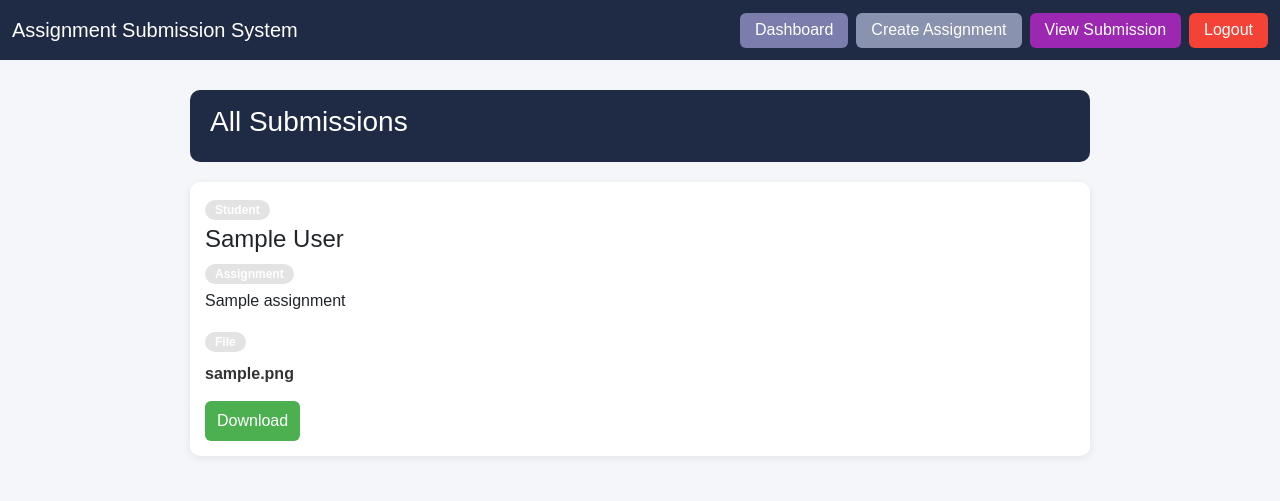
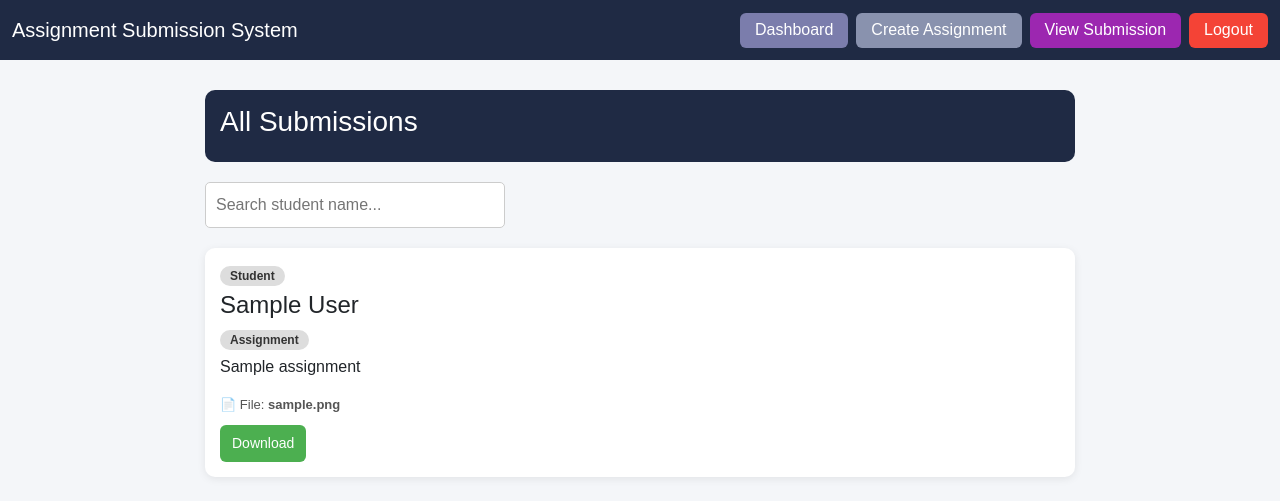
Before and after one commit to Ainaa06K/Mini-Project-2, a PHP site: page /view_submission.php in a window 1280 px wide. Shown: the top 501 px of the page. Run offline with PHP 8.4, Linux system fonts and the light colour scheme; the visitor is signed in with stand-in values (Sample User, id 1); tables that the repository leaves empty hold one stand-in row (values such as "Sample post"); a stand-in replaces the project's code that opens the database connection.

Commit message:
Fix some error

```diff
--- a/view_submission.php
+++ b/view_submission.php
@@ -1,159 +1,146 @@
 <?php
-include 'header.php';
-include 'db.php';
+/* ============================================================
+   1. INITIALIZATION & SESSION
+   ============================================================ */
+include 'config.php';
 
-$user_id = $_SESSION['user_id'];
-$role = $_SESSION['role'];
-?>
-
-<style>
-body{
-    background:#f4f6f9;
-    font-family: Arial;
+// Ensure session is active before checking login status
+if (session_status() === PHP_SESSION_NONE) {
+    session_start();
 }
 
-.container-box{
-    max-width:900px;
-    margin:30px auto;
+$user_id = $_SESSION['user_id'] ?? null;
+$role = $_SESSION['role'] ?? null;
+
+/* ============================================================
+   2. SECURITY CHECK
+   ============================================================ */
+if (!$user_id) {
+    header("Location: login.php");
+    exit();
 }
 
-.title-box{
-    background:#1f2a44;
-    color:white;
-    padding:15px 20px;
-    border-radius:10px;
-    margin-bottom:20px;
-}
+/* ============================================================
+   3. AJAX SEARCH LOGIC (The "Stop" Gate)
+   ============================================================ */
+if (isset($_GET['ajax'])) {
 
-.card-sub{
-    background:white;
-    padding:15px;
-    border-radius:10px;
-    margin-bottom:15px;
-    box-shadow:0 2px 8px rgba(0,0,0,0.08);
-    transition:0.3s;
-}
+    $q = $_GET['q'] ?? '';
+    $search = "%$q%";
 
-.card-sub:hover{
-    transform:scale(1.01);
-}
-
-.badge{
-    display:inline-block;
-    padding:4px 10px;
-    border-radius:20px;
-    background:#e3e3e3;
-    font-size:12px;
-    margin-bottom:5px;
-}
-
-.file-box{
-    font-weight:600;
-    color:#333;
-    margin:5px 0;
-}
-
-.btn-download{
-    display:inline-block;
-    margin-top:10px;
-    padding:8px 12px;
-    background:#4caf50;
-    color:white;
-    text-decoration:none;
-    border-radius:6px;
-}
-
-.btn-download:hover{
-    background:#388e3c;
-    color:white;
-}
-</style>
-
-<div class="container-box">
-
-<?php if($role == 'admin'){ ?>
-
-    <div class="title-box">
-        <h3>All Submissions</h3>
-    </div>
-
-    <?php
-    $sql = "SELECT users.name, assignments.title, submissions.file
+    /* ADMIN VIEW - Search by student name */
+    if ($role == 'admin') {
+        $stmt = $conn->prepare("
+            SELECT users.name, assignments.title, submissions.file
             FROM submissions
             JOIN users ON submissions.user_id = users.id
-            JOIN assignments ON submissions.assignment_id = assignments.id";
-
-    $result = $conn->query($sql);
-
-    while($row = $result->fetch_assoc()){
-    ?>
-
-        <div class="card-sub">
-
-            <div class="badge">Student</div>
-            <h4><?= htmlspecialchars($row['name']); ?></h4>
-
-            <div class="badge">Assignment</div>
-            <p><?= htmlspecialchars($row['title']); ?></p>
-
-            <!-- FILE NAME (NEW ADD) -->
-            <div class="badge">File</div>
-            <div class="file-box">
-                <?= htmlspecialchars($row['file']); ?>
-            </div>
-
-            <a class="btn-download"
-               href="uploads/<?= urlencode($row['file']); ?>"
-               download>
-                Download
-            </a>
-
-        </div>
-
-    <?php } ?>
-
-<?php } else { ?>
-
-    <div class="title-box">
-        <h3>My Submissions</h3>
-    </div>
-
-    <?php
+            JOIN assignments ON submissions.assignment_id = assignments.id
+            WHERE users.name LIKE ?
+        ");
+        $stmt->bind_param("s", $search);
+    }
+    /* STUDENT VIEW - Only see own submissions */
+    else {
         $stmt = $conn->prepare("
             SELECT assignments.title, submissions.file
             FROM submissions
             JOIN assignments ON submissions.assignment_id = assignments.id
             WHERE submissions.user_id = ?
         ");
+        $stmt->bind_param("i", $user_id);
+    }
 
-    $stmt->bind_param("i", $user_id);
     $stmt->execute();
     $result = $stmt->get_result();
 
-    while($row = $result->fetch_assoc()){
+    if ($result->num_rows > 0) {
+        while ($row = $result->fetch_assoc()) {
+            echo "<div class='card-sub'>";
+
+            if ($role == 'admin') {
+                echo "<div class='badge'>Student</div>";
+                echo "<h4>" . htmlspecialchars($row['name']) . "</h4>";
+            }
+
+            echo "<div class='badge'>Assignment</div>";
+            echo "<p>" . htmlspecialchars($row['title']) . "</p>";
+
+            $fileName = basename($row['file']);
+            echo "<div style='margin-top:5px; font-size:13px; color:#555;'>
+                    📄 File: <b>" . htmlspecialchars($fileName) . "</b>
+                  </div>";
+
+            echo "<a class='btn-download' href='uploads/{$row['file']}' download>Download</a>";
+            echo "</div>";
+        }
+    } else {
+        echo "<p style='padding:20px;'>No results found.</p>";
+    }
+
+    // CRITICAL: Stop the script here so header.php doesn't load into the AJAX result!
+    exit();
+}
+
+/* ============================================================
+   4. NORMAL PAGE LOAD (Include the visual header here)
+   ============================================================ */
+include 'header.php';
 ?>
 
-        <div class="card-sub">
+<style>
+    body { background:#f4f6f9; font-family: Arial, sans-serif; margin: 0; }
+    .container-box { max-width:900px; margin:30px auto; padding: 0 15px; }
+    .title-box { background:#1f2a44; color:white; padding:15px; border-radius:10px; margin-bottom:20px; }
+    .card-sub { background:white; padding:15px; margin-bottom:15px; border-radius:10px; box-shadow:0 2px 8px rgba(0,0,0,0.08); transition: 0.2s; }
+    .card-sub:hover { transform:scale(1.01); }
+    .badge { display:inline-block; padding:4px 10px; border-radius:20px; background:#ddd; font-size:12px; margin-bottom:5px; color: #333; }
+    .btn-download { display:inline-block; margin-top:10px; padding:8px 12px; background:#4caf50; color:white; text-decoration:none; border-radius:6px; font-size: 14px; }
+    .btn-download:hover { background: #45a049; }
+    #search { padding:10px; width:100%; max-width:300px; margin-bottom:20px; border: 1px solid #ccc; border-radius: 5px; }
+</style>
 
-            <div class="badge">Assignment</div>
-            <p><?= htmlspecialchars($row['title']); ?></p>
-
-            <!-- FILE NAME (NEW ADD) -->
-            <div class="badge">File</div>
-            <div class="file-box">
-                <?= htmlspecialchars($row['file']); ?>
+<div class="container-box">
+    <div class="title-box">
+        <h3><?= ($role == 'admin') ? 'All Submissions' : 'My Submissions' ?></h3>
     </div>
 
-            <a class="btn-download"
-               href="uploads/<?= urlencode($row['file']); ?>"
-               download>
-                Download
-            </a>
+    <?php if ($role == 'admin'): ?>
+        <input type="text" id="search" placeholder="Search student name...">
+    <?php endif; ?>
 
+    <div id="result">
+        <p>Loading submissions...</p>
+    </div>
 </div>
 
-    <?php } ?>
+<script>
+function loadData(keyword = "") {
+    var xhr = new XMLHttpRequest();
+    // Ensure the filename here matches this file's name
+    xhr.open("GET", "view_submission.php?ajax=1&q=" + encodeURIComponent(keyword), true);
 
-<?php } ?>
+    xhr.onreadystatechange = function () {
+        if (xhr.readyState == 4 && xhr.status == 200) {
+            document.getElementById("result").innerHTML = xhr.responseText;
+        }
+    };
+    xhr.send();
+}
 
-</div>
+// Load data immediately on page load
+window.onload = function () {
+    loadData();
+};
+
+// Listen for typing in search box
+let searchInput = document.getElementById("search");
+if (searchInput) {
+    let timeout;
+    searchInput.addEventListener("keyup", function () {
+        clearTimeout(timeout);
+        timeout = setTimeout(() => {
+            loadData(this.value);
+        }, 300); // 300ms delay to prevent server spam
+    });
+}
+</script>
```
Lines whose indentation alone changed are shown as unchanged.
